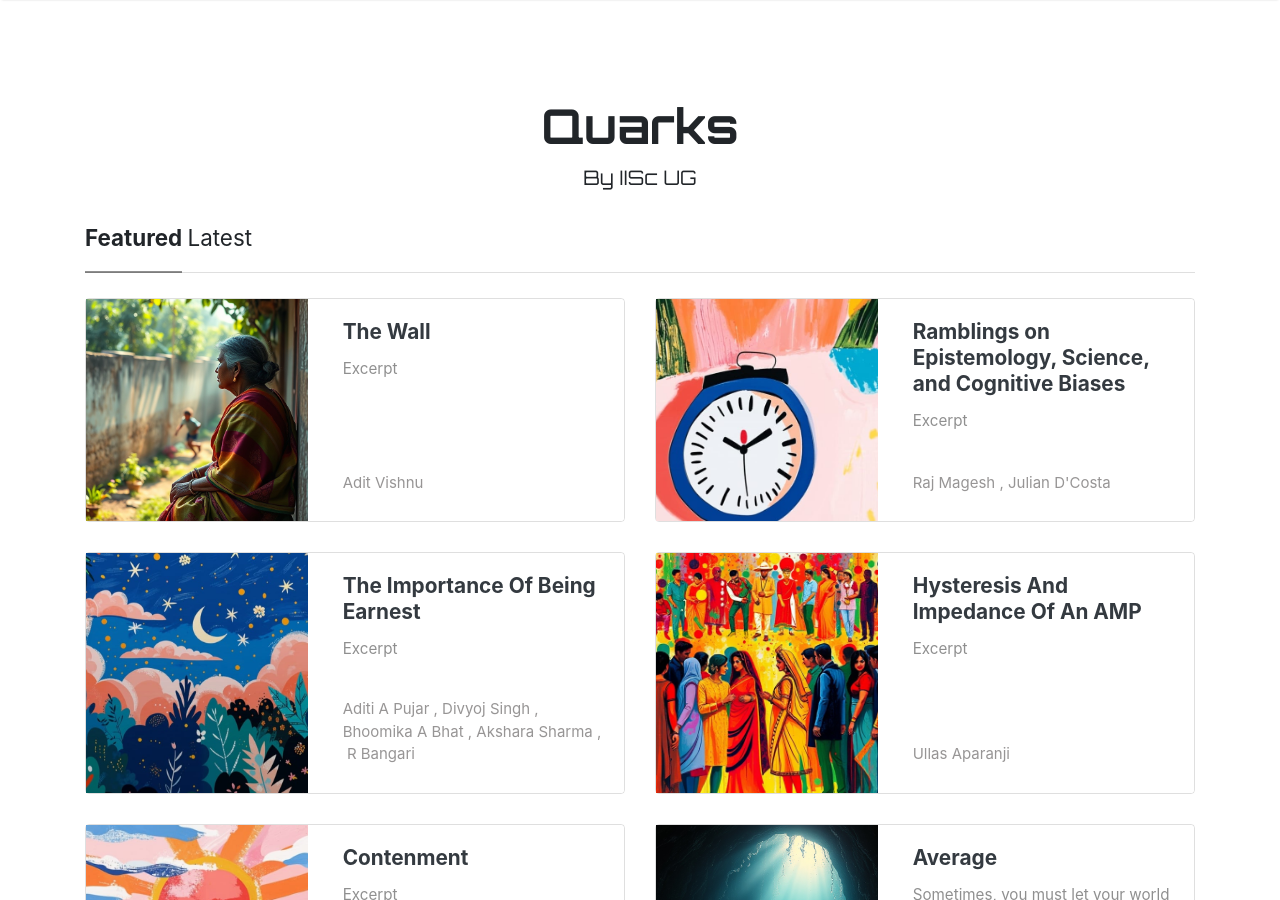
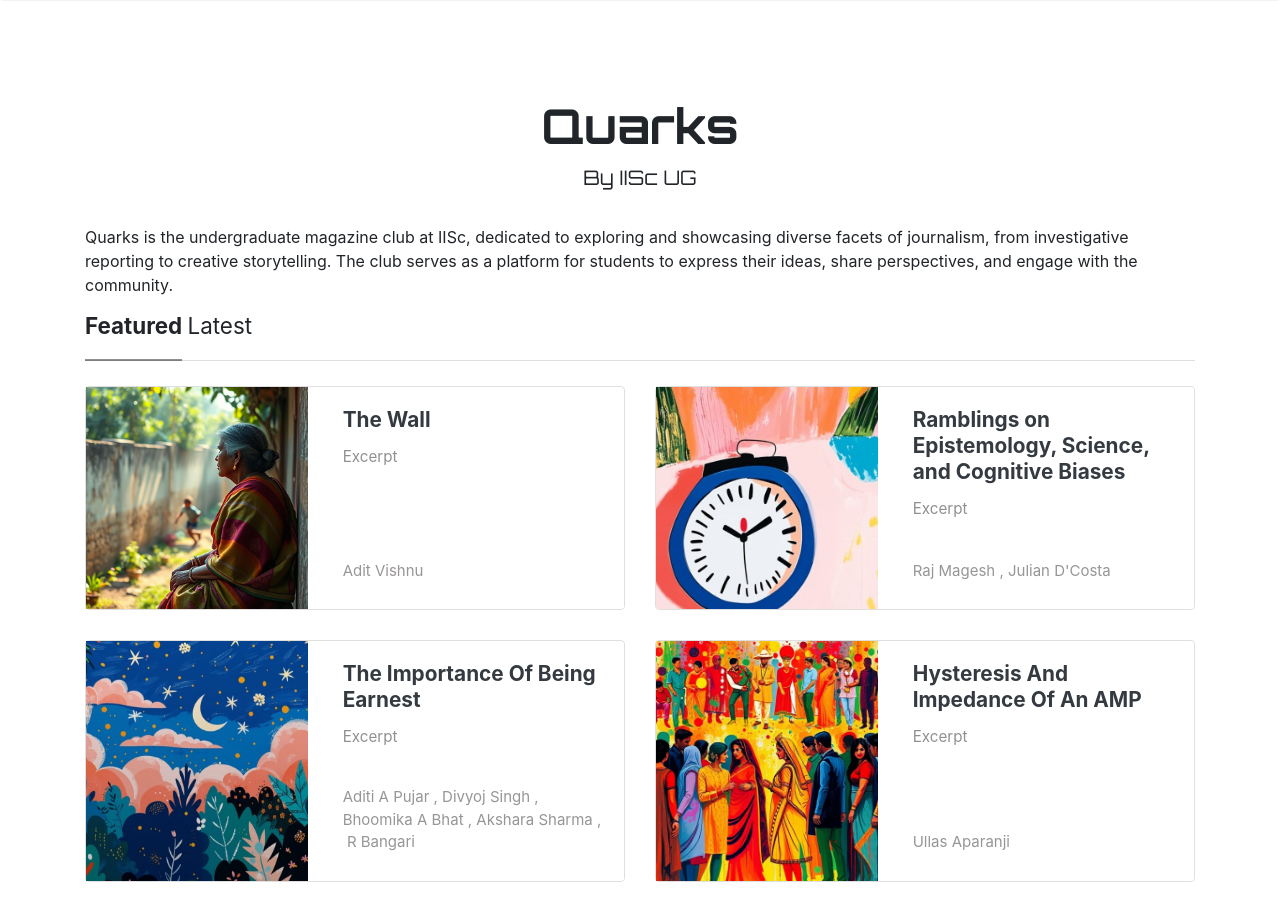
Before and after one commit to Quarks-IISc/blog, a Jekyll site: the page built from index.html, in a window 1280 px wide and 900 px high. Built offline with Jekyll 4.4.1, drawn with Linux system fonts in a browser that asks for light colours; nearby versions of some CDN libraries; the list of posts is cut into pages by our own code.

Commit message:
Intro Quarks

```diff
--- a/index.html
+++ b/index.html
@@ -12,6 +12,7 @@ title: Home
     <h1>{{ site.title }}</h1>
     <p class="lead">{{ site.description }}</p>
 </div>
+<p>Quarks is the undergraduate magazine club at IISc, dedicated to exploring and showcasing diverse facets of journalism, from investigative reporting to creative storytelling. The club serves as a platform for students to express their ideas, share perspectives, and engage with the community. </p>
 
 <!-- Featured and Latest Toggle -->
 <section class="featured-posts">
```
